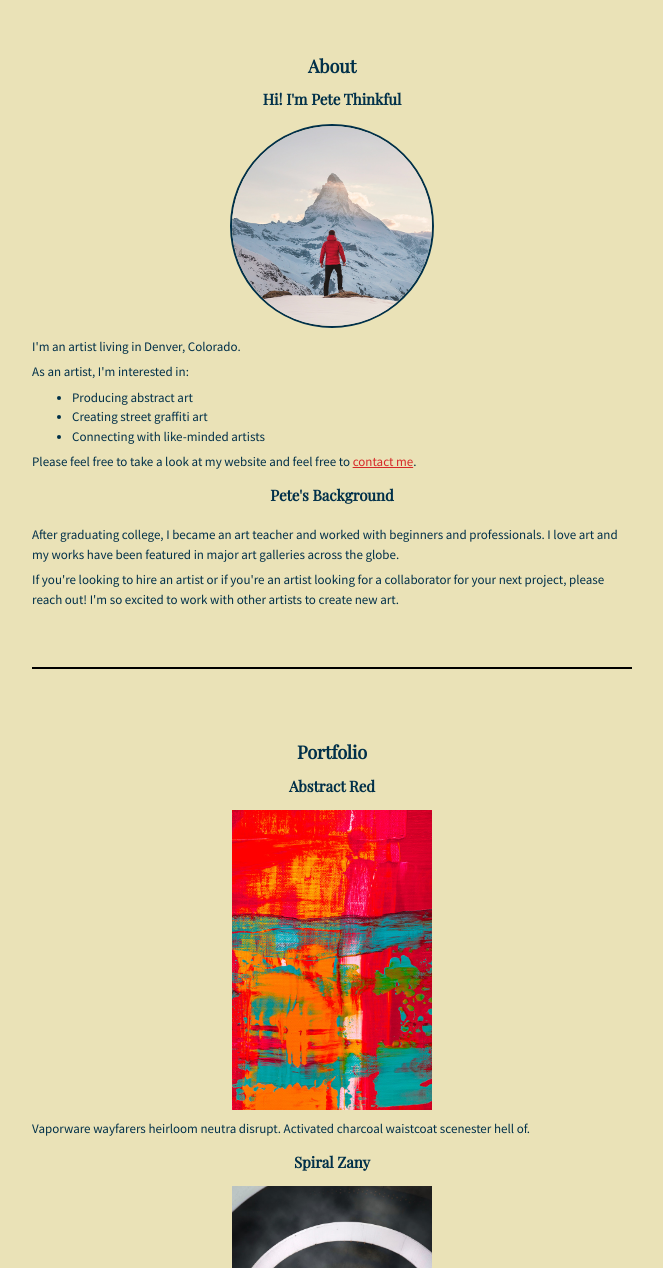
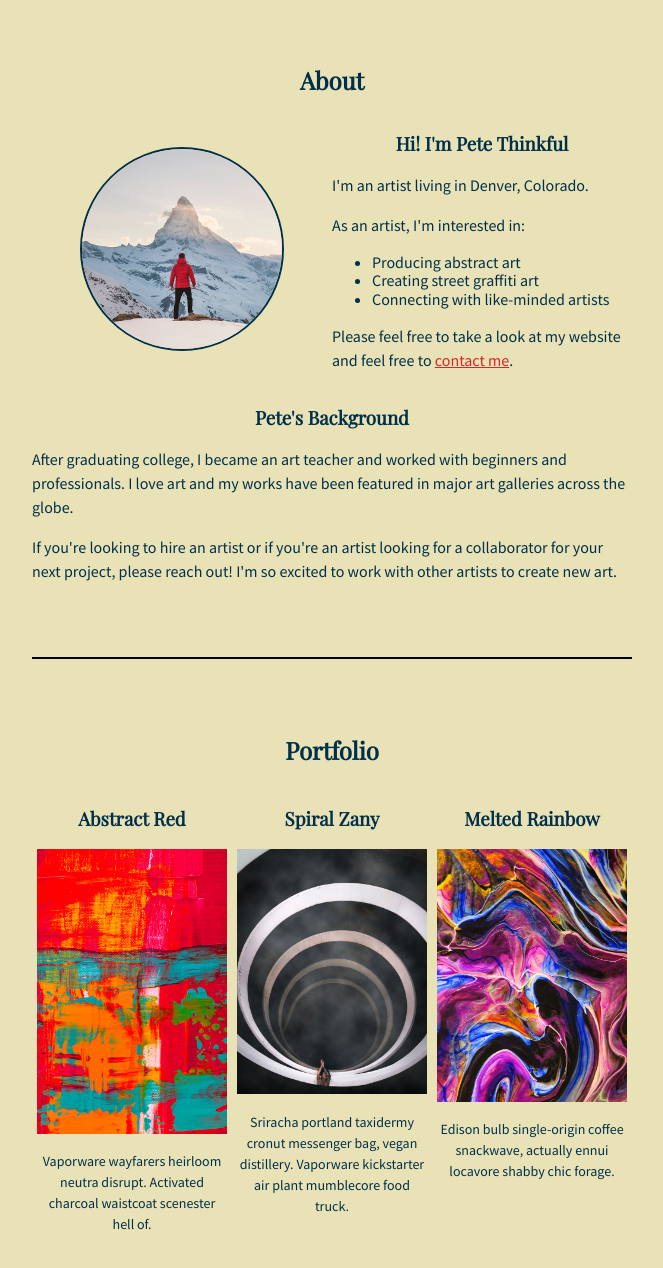
Before and after one commit to aregmelykian/pete-thinkful, a plain HTML site: page index.html in a window 1280 px wide. Shown: the part 123-1391 px from the top of the page, without its empty margins (308-971 px from the left). Drawn offline with nearby package versions, Linux system fonts and the light colour scheme.

Commit message:
Add files via upload

```diff
--- a/index.html
+++ b/index.html
@@ -1,155 +1,152 @@
 <!DOCTYPE html>
 <html lang="en">
-
   <head>
-  <meta charset="UTF-8">
-  <meta http-equiv="X-UA-Compatible" content="IE=edge">
-  <meta name="viewport" content="width=device-width, initial-scale=1.0">
+    <meta charset="UTF-8" />
+    <meta http-equiv="X-UA-Compatible" content="IE=edge" />
+    <meta name="viewport" content="width=device-width, initial-scale=1.0" />
     <title>Pete Thinkful</title>
-  <link rel="stylesheet" href="https://cdnjs.cloudflare.com/ajax/libs/normalize/8.0.1/normalize.min.css">
-  <link href="style.css" rel="stylesheet" type="text/css">
+    <link
+      rel="stylesheet"
+      href="https://cdnjs.cloudflare.com/ajax/libs/normalize/8.0.1/normalize.min.css"
+    />
+    <link href="style.css" rel="stylesheet" type="text/css" />
   </head>
-
   <body>
-  <!-- TODO: Add header here -->
+    <!-- Header section -->
     <header>
-    <div>
-      <div>
+      <div class="group">
+        <div class="item">
           <h1>Pete Thinkful | Artist</h1>
         </div>
+        <div class="item">
           <nav>
-        <div>
             <a href="#about">About</a>
             <a href="#portfolio">Portfolio</a>
             <a href="#contact">Contact</a>
+          </nav>
         </div>
-      </nav>
     </div>
     </header>
 
     <main>
       <div>
-      <!-- TODO: Add About section here -->
-      <article>
-        <header id="about">
-          <div>
+        <!-- About section -->
+        <article id="about">
           <h2>About</h2>
+          <section>
+            <div class="group">
+              <div class="item">
+                <img
+                class="image-circle"
+                src="images/pete-thinkful.png"
+                alt="Pete Thinkful"
+                />
               </div>
-        </header>
-        <section>
-          <header>
-            <div>
+              <div class="item align-left">
                 <h3>Hi! I'm Pete Thinkful</h3>
-            </div>
-          </header>
-          <div>
-            <img class="image-circle" src="images/pete-thinkful.png" alt="Pete Thinkful">
-          </div>
-          <div>
                 <p>I'm an artist living in Denver, Colorado.</p>
                 <p>As an artist, I'm interested in:</p>
-            <div>
                 <ul>
                   <li>Producing abstract art</li>
                   <li>Creating street graffiti art</li>
                   <li>Connecting with like-minded artists</li>
                 </ul>
+                <p>
+                  Please feel free to take a look at my website and feel free to
+                  <a href="#contact">contact me</a>.
+                </p>
               </div>
-            <p>Please feel free to take a look at my website and feel free to <a href="#contact">contact me</a>.</p>
             </div>
           </section>
+
           <section>
-          <header>
-            <div>
             <h3>Pete's Background</h3>
-            </div>
-          </header>
-          <div>
-            <p>After graduating college, I became an art teacher and worked with beginners and professionals. I love art and my works have been featured in major art galleries across the globe.</p>
-            <p>If you're looking to hire an artist or if you're an artist looking for a collaborator for your next project, please reach out! I'm so excited to work with other artists to create new art.</p>
-          </div>
+            <p>
+              After graduating college, I became an art teacher and worked with
+              beginners and professionals. I love art and my works have been
+              featured in major art galleries across the globe.
+            </p>
+            <p>
+              If you're looking to hire an artist or if you're an artist looking
+              for a collaborator for your next project, please reach out! I'm so
+              excited to work with other artists to create new art.
+            </p>
           </section>
         </article>
 
-      <hr>
+        <hr />
 
-      <!-- TODO: Add Portfolio section here -->
-      <article>
-        <header id="portfolio">
+        <!-- Portfolio section -->
+        <article id="portfolio">
+          <h2>Portfolio</h2>
+          <div class="group">
+            <div class="item margin">
+              <section>
+                <h3>Abstract Red</h3>
                 <div>
-            <h2>Portfolio</h2>
+                  <img src="images/abstract-red.png" alt="Abstract Red" />
                 </div>
-        </header>
+                <p class="description">
+                  Vaporware wayfarers heirloom neutra disrupt. Activated charcoal
+                  waistcoat scenester hell of.
+                </p>
+              </section>
+            </div>
+
+            <div class="item margin">
               <section>
-          <header>
+                <h3>Spiral Zany</h3>
                 <div>
-              <h3>Abstract Red</h3>
+                  <img src="images/spiral-zany.png" alt="Spiral Zany" />
                 </div>
-          </header>
+                <p class="description">
+                  Sriracha portland taxidermy cronut messenger bag, vegan
+                  distillery. Vaporware kickstarter air plant mumblecore food truck.
+                </p>
+              </section>
+            </div>
+
+            <div class="item margin">
+              <section>
+                <h3>Melted Rainbow</h3>
                 <div>
-            <img src="images/abstract-red.png" alt="Abstract Red">
+                  <img src="images/melted-rainbow.png" alt="Melted Rainbow" />
                 </div>
-          <div>
-            <p>Vaporware wayfarers heirloom neutra disrupt. Activated charcoal waistcoat scenester hell of.</p>
+                <p class="description">
+                  Edison bulb single-origin coffee snackwave, actually ennui
+                  locavore shabby chic forage.
+                </p>
+              </section>
             </div>
-        </section>
-        <section>
-          <header>
-            <div>
-              <h3>Spiral Zany</h3>
           </div>
-          </header>
-          <div>
-            <img src="images/spiral-zany.png" alt="Spiral Zany">
-          </div>
-          <div>
-            <p>Sriracha portland taxidermy cronut messenger bag, vegan distillery. Vaporware kickstarter air plant mumblecore food truck.</p>
-          </div>
-        </section>
-        <section>
-          <header>
-            <div>
-              <h3>Melted Rainbow</h3>
-            </div>
-          </header>
-          <div>
-            <img src="images/melted-rainbow.png" alt="Melted Rainbow">
-          </div>
-          <div>
-            <p>Edison bulb single-origin coffee snackwave, actually ennui locavore shabby chic forage.</p>
-          </div>
-        </section>
         </article>
 
-      <hr>
+        <hr />
 
-      <!-- TODO: Add Contact section here -->
-      <article>
-        <header id="contact">
-          <div>
+        <!-- Contact section -->
+        <article id="contact">
           <h2>Contact</h2>
-          </div>
-        </header>
-        <div>
-          <p>I'd love to hear from you! Please feel free to contact or follow me:</p>
-        </div>
-        <div>
+          <p>
+            I'd love to hear from you! Please feel free to contact or follow me:
+          </p>
           <ol>
-            <li><a href="#">LinkedIn</a></li>
-            <li><a href="#">Instagram</a></li>
-            <li><a href="#">Pinterest</a></li>
+            <li>
+              <a href="">LinkedIn</a>
+            </li>
+            <li>
+              <a href="">Instagram</a>
+            </li>
+            <li>
+              <a href="">Pinterest</a>
+            </li>
           </ol>
-        </div>
         </article>
       </div>
     </main>
 
     <!-- Footer section -->
     <footer>
-    <div>
       <p>© Pete Thinkful. All rights reserved.</p>
-    </div>
     </footer>
   </body>
-
 </html>
--- a/style.css
+++ b/style.css
@@ -1,14 +1,14 @@
-/* The @import rule below imports the Playfair Display and Source Sans Pro fonts into the stylesheet. You don't have to edit this line.*/
+/* The @import rule below imports the Playfair Display and Source Sans Pro fonts into the stylesheet*/
 @import url("https://fonts.googleapis.com/css2?family=Playfair+Display&family=Source+Sans+Pro:wght@400&display=swap");
 
 body {
+  background-color: #eae2b7;
   color: #003049;
-  background-color: #eae2b7;
   font-family: "Source Sans Pro", Tahoma, Geneva, Verdana, sans-serif;
   padding: 40px;
 }
 
-/* Set the font family for any h1, h2, or h3 heading */
+/* Headings */
 h1,
 h2,
 h3 {
@@ -16,25 +16,16 @@ h3 {
   text-align: center;
 }
 
-h1 {
-  font-size: 22px;
-}
-
-h2 {
-  font-size: 18px;
-}
-
-h3 {
-  font-size: 15px;
-}
-
-nav, footer p {
+/* Header */
+header {
   text-align: center;
 }
 
-nav a {
-  padding-right: 10px;
-  font-size: 13px;
+/* Containers */
+div {
+  background-color: #eae2b7;
+  margin: auto;
+  width: 600px;
 }
 
 article {
@@ -46,45 +37,63 @@ article div {
   width: 100%;
 }
 
-p, ul, ol {
+/* Paragraphs */
+p {
   line-height: 1.5;
-  font-size: 13px;
-  padding-top: 6px;
 }
 
-/* The div container constrains the content width within the main container to 600px */
-div {
-  margin: auto;
-  width: 600px;
+/* Links */
+a:link {
+  color: #d62828;
 }
 
-main > div, p, ul, ol {
-  margin: auto;
-  width: 600px;
-  text-align: left;
+a:hover {
+  color: #f77f00;
 }
 
+nav a {
+  padding-left: 20px;
+}
+
+/* Images */
 img {
   width: 100%;
   max-width: 200px;
   height: auto;
 }
 
+.image-circle {
+  border: 2px solid #003049;
+  border-radius: 50%;
+}
+
+/* Footer */
+footer {
+  text-align: center;
+}
+
+/* Other page elements */
 hr {
   border: 1px solid black;
 }
 
-/* Add your solution below */
-
-.image-circle {
-  border-radius: 50%;
-  border: 2px solid #003049;
+.group {
+  display: flex;
+  flex-direction: row;
 }
 
-a:link {
-  color: #d62828;
+.item {
+  flex: 1;
 }
 
-a:hover{
-  color:  #f77f00;
+.align-left {
+  text-align: left;
 }
+
+.margin {
+  margin: 5px;
+}
+
+p.description {
+  font-size: 14px;
+}
```
Lines whose indentation alone changed are shown as unchanged.
